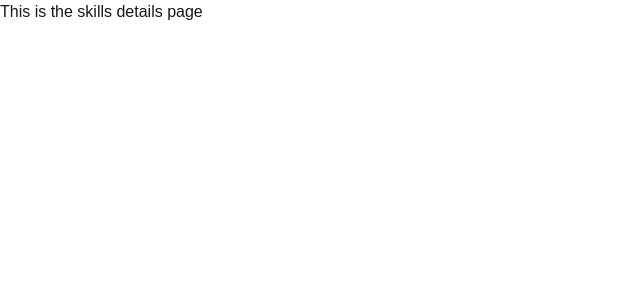
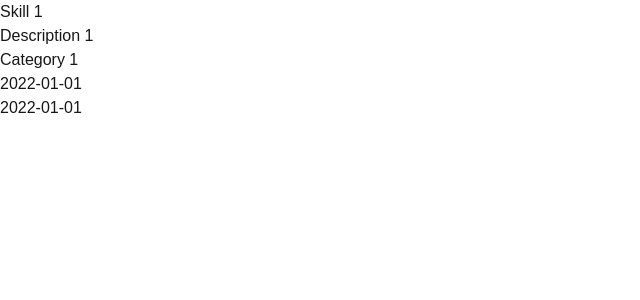
Before and after one commit to Kafoor-Nimas/Next-js-Learning, a Next.js app in the folder agent-skills-manager/: page /skills/1 in a window 1280 px wide. Shown: the top 300 px of the page, without its empty margins (0-640 px from the left). Built offline with nearby package versions, Linux system fonts and the light colour scheme.

Commit message:
Accessing Params

```diff
--- /dev/null
+++ b/agent-skills-manager/app/skills/SKILLS.ts
@@ -0,0 +1,28 @@
+type Skill = {
+    id:string,
+    name:string,
+    description:string,
+    category:string,
+    craetedAt:string,
+    updatedAt:string,
+}
+
+export const SKILLS:Skill[]=[
+    {
+         id:"1",
+    name:"Skill 1",
+    description:"Description 1",
+    category:"Category 1",
+    craetedAt:"2022-01-01",
+    updatedAt:"2022-01-01",
+    },
+    {
+         id:"2",
+    name:"Skill 2",
+    description:"Description 2",
+    category:"Category 2",
+    craetedAt:"2022-01-02",
+    updatedAt:"2022-01-02",
+    },
+
+]
--- a/agent-skills-manager/app/skills/[identifier]/page.tsx
+++ b/agent-skills-manager/app/skills/[identifier]/page.tsx
@@ -1,3 +1,23 @@
-export default function page() {
-  return <div>This is the skills details page</div>;
+import { SKILLS } from "../SKILLS";
+
+type SkillsPageProps = {
+  params: {
+    identifier: string;
+  };
+};
+
+export default async function page({ params }: SkillsPageProps) {
+  const { identifier } = await params;
+  const skill = SKILLS.find((skill) => skill.id === identifier);
+  return skill ? (
+    <article>
+      <h1>{skill?.name}</h1>
+      <p>{skill?.description}</p>
+      <p>{skill?.category}</p>
+      <p>{skill?.craetedAt}</p>
+      <p>{skill?.updatedAt}</p>
+    </article>
+  ) : (
+    <div>Skill not found</div>
+  );
 }
```
